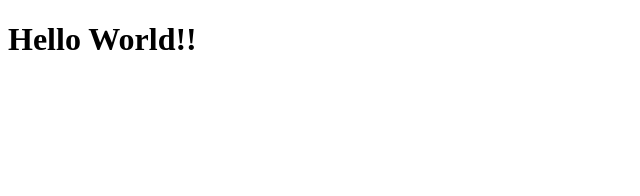
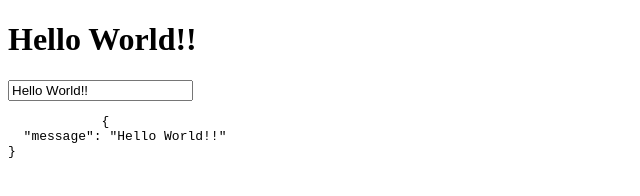
Before and after one commit to pepix/vue-training, a plain HTML site: page index.html in a window 1280 px wide. Shown: the whole page, without its empty margins (0-640 px from the left). Drawn offline with nearby package versions, Linux system fonts and the light colour scheme.

Commit message:
Databinding

```diff
--- a/index.html
+++ b/index.html
@@ -8,6 +8,12 @@
 <body>
     <div id="app">
         <h1>{{ message }}</h1>
+
+        <input v-model="message">
+
+        <pre>
+            {{ $data | json }}
+        </pre>
     </div>
 
     <script src="https://cdn.jsdelivr.net/npm/vue@2.5.13/dist/vue.min.js"></script>
```
